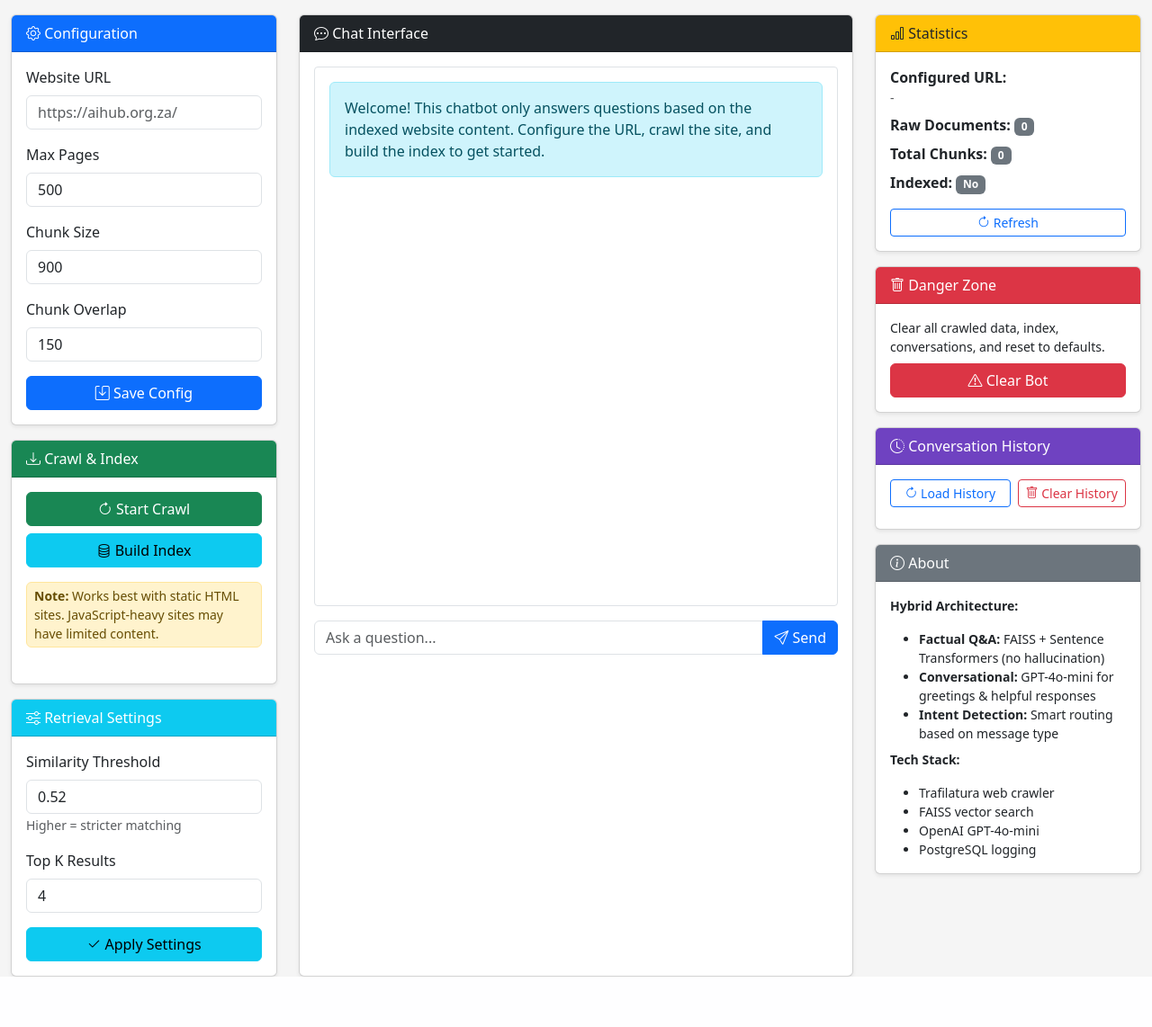
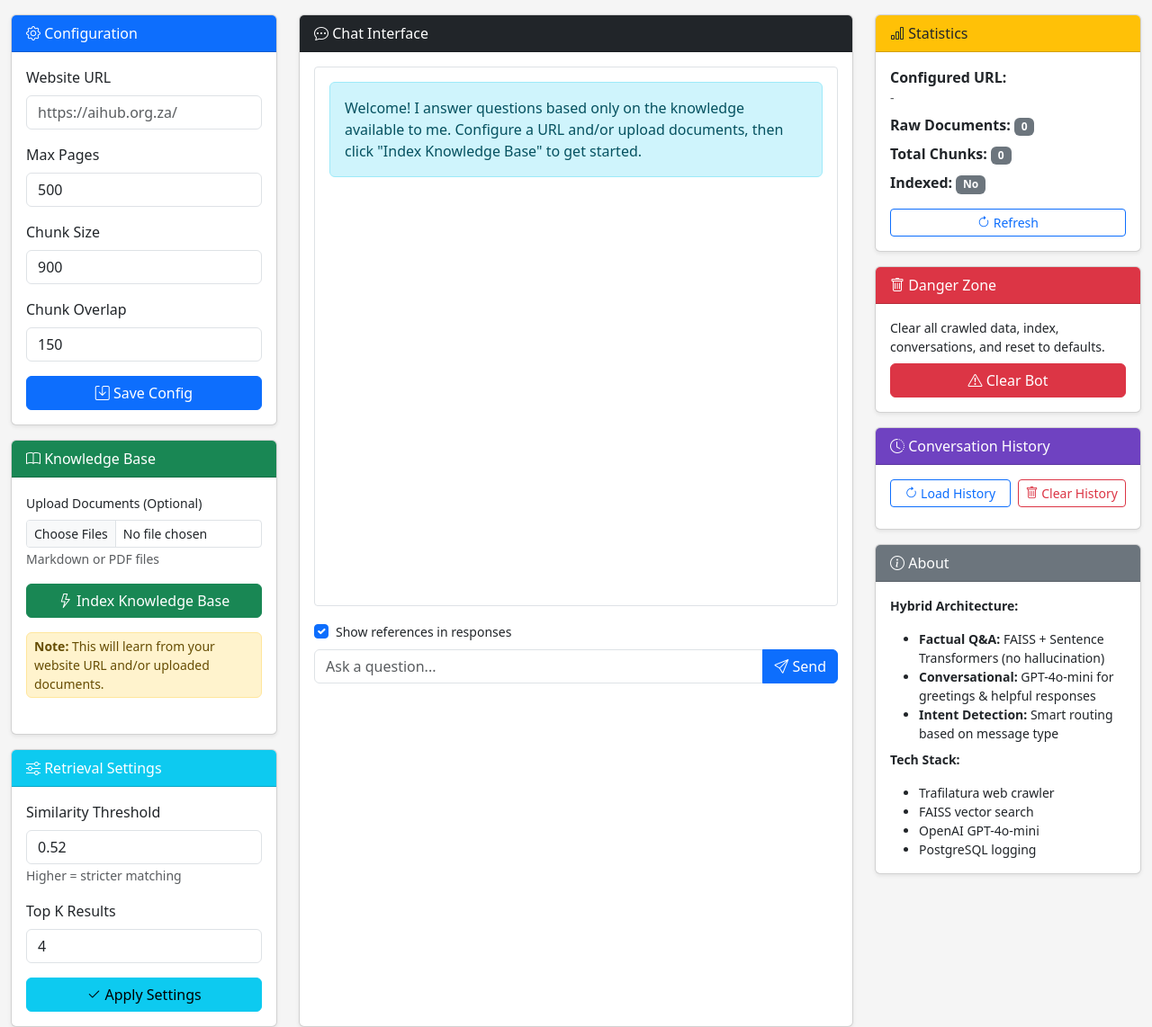
Before and after one commit to happycomputing/IntelliBot, a Flask app: page / in a window 1280 px wide. Shown: the part 50-1192 px from the top of the page at 90% size. Before the commit the page ends 1136 px from the top, so only its background shows below. Run offline with Flask 3, Linux system fonts and the light colour scheme; some libraries are stand-ins or nearby versions.

Commit message:
Integrate website crawling and document indexing into a single process
Introduces a new API endpoint `/api/index_all` in `app.py` that combines website crawling, document processing (from uploaded files), and knowledge base indexing. Updates `openai_service.py` to reflect that the chatbot answers questions based on available knowledge rather than specifically website content. Modifies `static/js/app.js` and `templates/index.html` to consolidate the crawling and indexing UI into a single "Index Knowledge Base" action, with added progress indicators and support for file uploads. A new `tools/process_docs.py` module is added to handle the extraction of text content from uploaded Markdown and PDF files. Dependency updates in `pyproject.toml` include `beautifulsoup4` and `pypdf2`.

Replit-Commit-Author: Agent
Replit-Commit-Session-Id: 6cc2e909-a8b9-4f2a-b88e-b0a20e4f510a
Replit-Commit-Checkpoint-Type: intermediate_checkpoint
Replit-Commit-Screenshot-Url: https://storage.googleapis.com/screenshot-production-us-central1/11427e7f-4114-4bed-86d0-0d50ff989d28/6cc2e909-a8b9-4f2a-b88e-b0a20e4f510a/5gpn0oV

```diff
--- a/app.py
+++ b/app.py
@@ -8,6 +8,7 @@ from flask_cors import CORS
 from retrieval_engine import RetrievalEngine
 from tools.crawl_site import crawl_site
 from tools.index_kb import index_kb
+from tools.process_docs import process_uploaded_documents
 from models import db, Conversation
 import threading
 
@@ -135,6 +136,71 @@ def start_indexing():
             socketio.emit('index_status', {'status': 'error', 'message': str(e)})
 
     thread = threading.Thread(target=index_task)
+    thread.daemon = True
+    thread.start()
+
+    return jsonify({"status": "started"})
+
+@app.route('/api/index_all', methods=['POST'])
+def index_all():
+    """
+    Combined workflow: Clear existing index, crawl URL (if provided),
+    process uploaded documents, and index everything together.
+    """
+    url = request.form.get('url', '').strip()
+    max_pages = int(request.form.get('max_pages', 500))
+    chunk_size = int(request.form.get('chunk_size', 900))
+    chunk_overlap = int(request.form.get('chunk_overlap', 150))
+    uploaded_files = request.files.getlist('documents')
+
+    def progress(status_type, message):
+        socketio.emit('index_progress', {'type': status_type, 'message': message})
+
+    def combined_task():
+        try:
+            # Step 1: Clear existing index
+            progress('info', 'Clearing previous knowledge base...')
+            if os.path.exists('kb/raw'):
+                shutil.rmtree('kb/raw')
+                os.makedirs('kb/raw')
+            if os.path.exists('kb/index'):
+                shutil.rmtree('kb/index')
+                os.makedirs('kb/index')
+
+            # Step 2: Crawl website if URL provided
+            if url:
+                progress('info', f'Learning from website: {url}...')
+                socketio.emit('index_status', {'status': 'started', 'message': f'Learning from {url}...'})
+
+                def crawl_progress(status_type, msg):
+                    progress(status_type, msg)
+
+                crawl_result = crawl_site(url, max_pages, progress_callback=crawl_progress)
+                progress('success', f"Learned from {crawl_result['documents_saved']} pages")
+
+            # Step 3: Process uploaded documents
+            if uploaded_files:
+                progress('info', f'Processing {len(uploaded_files)} uploaded documents...')
+                processed = process_uploaded_documents(uploaded_files)
+                progress('success', f"Processed {len(processed)} documents")
+
+            # Step 4: Index everything
+            progress('info', 'Building knowledge index...')
+
+            def index_progress_cb(status_type, msg):
+                progress(status_type, msg)
+
+            index_result = index_kb(chunk_size, chunk_overlap, progress_callback=index_progress_cb)
+            retrieval._loaded = False
+
+            progress('success', f"Knowledge base ready! {index_result['total_chunks']} chunks indexed")
+            socketio.emit('index_status', {'status': 'completed', 'result': index_result})
+
+        except Exception as e:
+            progress('error', str(e))
+            socketio.emit('index_status', {'status': 'error', 'message': str(e)})
+
+    thread = threading.Thread(target=combined_task)
     thread.daemon = True
     thread.start()
 
--- a/static/js/app.js
+++ b/static/js/app.js
@@ -115,17 +115,41 @@ function startCrawl() {
 }
 
 function startIndexing() {
+    const url = document.getElementById('url-input').value;
+    const maxPages = parseInt(document.getElementById('max-pages-input').value);
     const chunkSize = parseInt(document.getElementById('chunk-size-input').value);
     const chunkOverlap = parseInt(document.getElementById('chunk-overlap-input').value);
+    const fileInput = document.getElementById('doc-upload');
 
-    fetch('/api/index', {
+    const formData = new FormData();
+    formData.append('url', url || '');
+    formData.append('max_pages', maxPages);
+    formData.append('chunk_size', chunkSize);
+    formData.append('chunk_overlap', chunkOverlap);
+
+    if (fileInput.files.length > 0) {
+        for (let i = 0; i < fileInput.files.length; i++) {
+            formData.append('documents', fileInput.files[i]);
+        }
+    }
+
+    if (!url && fileInput.files.length === 0) {
+        showStatus('Please provide a URL or upload documents', 'error');
+        return;
+    }
+
+    fetch('/api/index_all', {
         method: 'POST',
-        headers: {'Content-Type': 'application/json'},
-        body: JSON.stringify({chunk_size: chunkSize, chunk_overlap: chunkOverlap})
+        body: formData
     })
     .then(r => r.json())
     .then(data => {
-        showStatus('Indexing started...', 'info');
+        showStatus('Building knowledge base...', 'info');
+        fileInput.value = '';
+    })
+    .catch(err => {
+        showStatus('Error starting indexing', 'error');
+        console.error(err);
     });
 }
 
@@ -159,9 +183,11 @@ function addBotMessage(data) {
     const messageDiv = document.createElement('div');
     messageDiv.className = 'message message-bot';
 
+    const showRefs = document.getElementById('show-references').checked;
+
     let sourcesHtml = '';
-    if (data.sources && data.sources.length > 0) {
-        sourcesHtml = '<div class="mt-2"><strong>Sources:</strong><br>';
+    if (showRefs && data.sources && data.sources.length > 0) {
+        sourcesHtml = '<div class="mt-2"><strong>References:</strong><br>';
         data.sources.forEach(src => {
             const score = (src.score * 100).toFixed(0);
             sourcesHtml += `<a href="${src.url}" target="_blank" class="source-link">${src.url}</a> <span class="badge bg-info confidence-badge">${score}%</span><br>`;
--- a/templates/index.html
+++ b/templates/index.html
@@ -48,17 +48,19 @@
 
                 <div class="card mb-3">
                     <div class="card-header bg-success text-white">
-                        <i class="bi bi-download"></i> Crawl & Index
+                        <i class="bi bi-book"></i> Knowledge Base
                     </div>
                     <div class="card-body">
-                        <button class="btn btn-success w-100 mb-2" onclick="startCrawl()">
-                            <i class="bi bi-arrow-clockwise"></i> Start Crawl
-                        </button>
-                        <button class="btn btn-info w-100 mb-2" onclick="startIndexing()">
-                            <i class="bi bi-database"></i> Build Index
+                        <div class="mb-3">
+                            <label class="form-label small">Upload Documents (Optional)</label>
+                            <input type="file" class="form-control form-control-sm" id="doc-upload" multiple accept=".md,.pdf">
+                            <small class="text-muted">Markdown or PDF files</small>
+                        </div>
+                        <button class="btn btn-success w-100 mb-2" onclick="startIndexing()">
+                            <i class="bi bi-lightning"></i> Index Knowledge Base
                         </button>
                         <div class="alert alert-warning py-1 px-2 mt-2 small mb-2">
-                            <strong>Note:</strong> Works best with static HTML sites. JavaScript-heavy sites may have limited content.
+                            <strong>Note:</strong> This will learn from your website URL and/or uploaded documents.
                         </div>
                         <div id="crawl-status" class="mt-2 small"></div>
                     </div>
@@ -93,9 +95,15 @@
                     <div class="card-body d-flex flex-column">
                         <div id="chat-messages" class="flex-grow-1 overflow-auto mb-3" style="max-height: 600px;">
                             <div class="alert alert-info">
-                                Welcome! This chatbot only answers questions based on the indexed website content.
-                                Configure the URL, crawl the site, and build the index to get started.
+                                Welcome! I answer questions based only on the knowledge available to me.
+                                Configure a URL and/or upload documents, then click "Index Knowledge Base" to get started.
                             </div>
+                        </div>
+                        <div class="form-check mb-2">
+                            <input class="form-check-input" type="checkbox" id="show-references" checked>
+                            <label class="form-check-label small" for="show-references">
+                                Show references in responses
+                            </label>
                         </div>
                         <div class="input-group">
                             <input type="text" class="form-control" id="chat-input" placeholder="Ask a question..." onkeypress="if(event.key==='Enter')sendMessage()">
```
Also changed, not shown: openai_service.py (+10 -10 lines), pyproject.toml (+15 -3 lines), tools/process_docs.py (added, +54 -0 lines), 1 other file.
